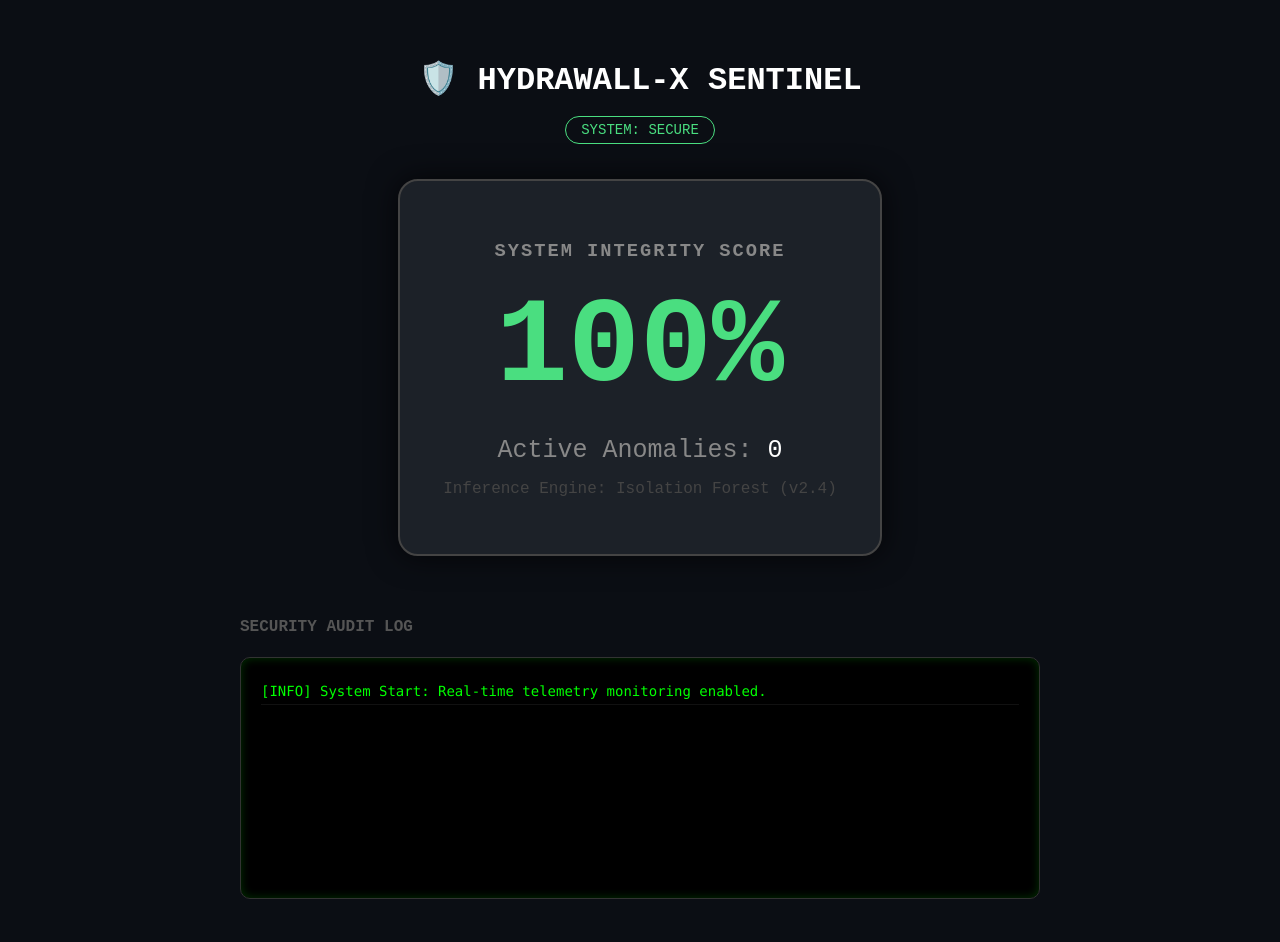
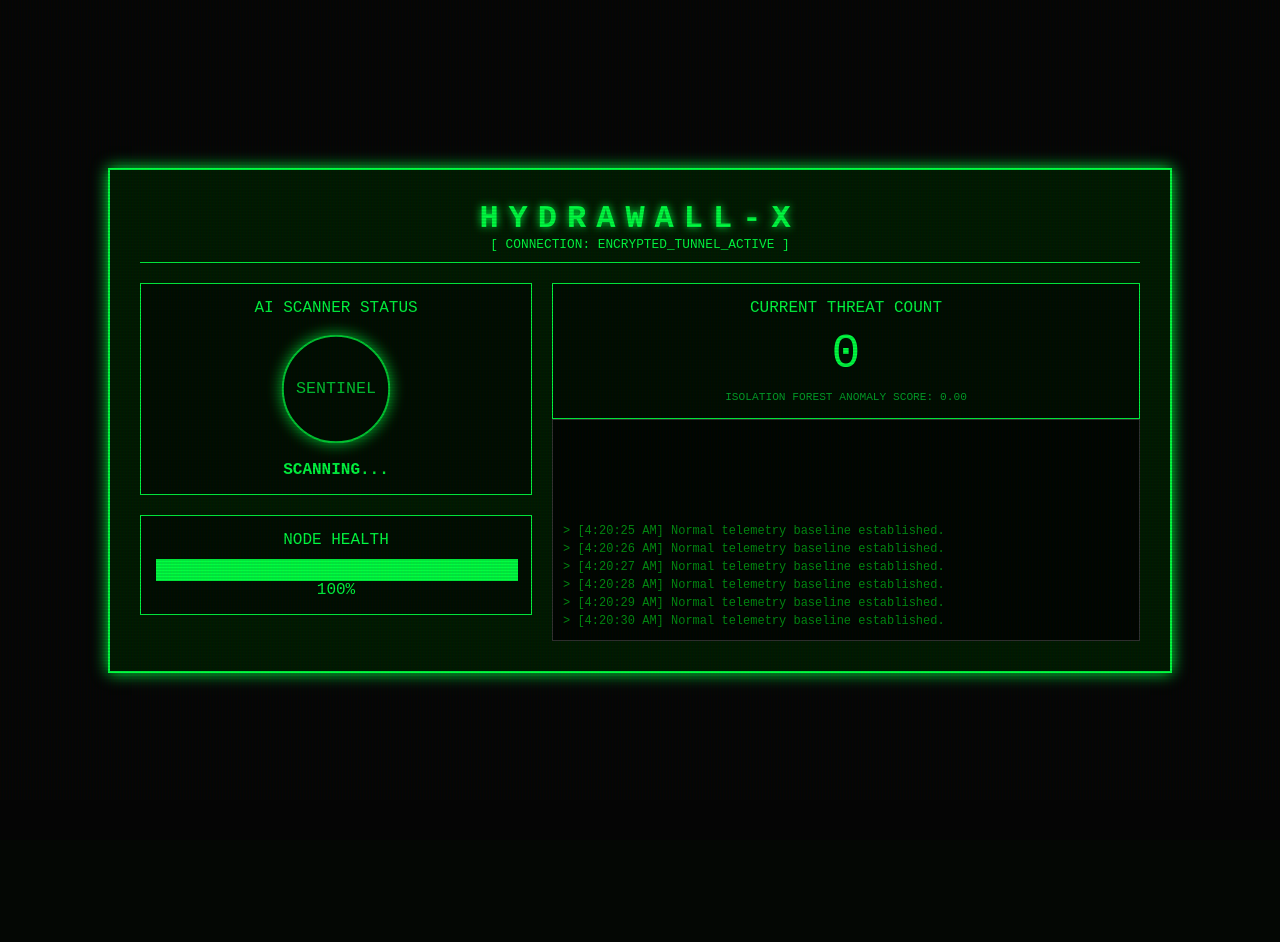
Before and after one commit to Ankur1k/HydraWall-x, a Flask app: template Hydrawall_Web/templates/index.html in a window 1280 px wide. After the commit the page ends 685 px from the top, so only its background shows below. Run offline with Flask 3, Linux system fonts and the light colour scheme; the template is opened without the code that fills it, so the values that code supplies are empty.

Commit message:
Update HTML structure and styles for Hydrawall-X

```diff
--- a/Hydrawall_Web/templates/index.html
+++ b/Hydrawall_Web/templates/index.html
@@ -2,161 +2,224 @@
 <html lang="en">
 <head>
     <meta charset="UTF-8">
-    <title>Hydrawall-X | AI Sentinel</title>
+    <meta name="viewport" content="width=device-width, initial-scale=1.0">
+    <title>HYDRAWALL-X | GLOBAL SENTINEL</title>
     <style>
-        /* Cyberpunk Security Theme */
-        body {
-            background: #0b0e14;
-            color: white;
-            font-family: 'Courier New', monospace;
-            text-align: center;
-            padding: 30px;
-            transition: background 0.5s;
-            overflow-x: hidden;
+        :root {
+            --neon-green: #00ff41;
+            --neon-red: #ff3131;
+            --bg-black: #050505;
+            --panel-bg: rgba(0, 30, 0, 0.85);
         }
 
-        .header { margin-bottom: 20px; }
-        .status-badge {
-            padding: 5px 15px;
-            border-radius: 20px;
-            font-size: 14px;
-            text-transform: uppercase;
-            border: 1px solid #444;
-        }
-        .status-online { color: #4ade80; border-color: #4ade80; }
-        .status-alert { color: #f72585; border-color: #f72585; animation: blinker 1s infinite; }
-
-        .card {
-            background: #1c2128;
-            padding: 40px;
-            border-radius: 20px;
-            display: inline-block;
-            border: 2px solid #444;
-            box-shadow: 0 0 30px rgba(0,0,0,0.7);
-            margin-top: 20px;
-            min-width: 400px;
+        body {
+            background-color: var(--bg-black);
+            color: var(--neon-green);
+            font-family: 'Courier New', Courier, monospace;
+            margin: 0;
+            padding: 20px;
+            display: flex;
+            justify-content: center;
+            align-items: center;
+            min-height: 100vh;
+            overflow: hidden;
         }
 
-        #health { font-size: 120px; color: #4ade80; font-weight: bold; transition: 0.5s; }
-        .threat-box { color: #888; font-size: 25px; margin-top: 20px; }
-
-        /* The Audit Log Area */
-        .audit-container {
-            margin-top: 40px;
-            width: 80%;
-            max-width: 800px;
-            display: inline-block;
-        }
-        .audit-log {
-            background: #000;
-            color: #0f0;
-            padding: 20px;
-            border-radius: 10px;
-            height: 200px;
-            overflow-y: auto;
-            text-align: left;
-            font-size: 14px;
-            border: 1px solid #333;
-            box-shadow: inset 0 0 10px #0f03;
-        }
-        .log-entry {
-            border-bottom: 1px solid #111;
-            padding: 5px 0;
-            font-family: 'Consolas', monospace;
+        /* Scanline CRT Effect */
+        body::before {
+            content: " ";
+            position: fixed;
+            top: 0; left: 0; width: 100%; height: 100%;
+            background: linear-gradient(rgba(18, 16, 16, 0) 50%, rgba(0, 0, 0, 0.1) 50%),
+                        linear-gradient(90deg, rgba(255, 0, 0, 0.03), rgba(0, 255, 0, 0.01), rgba(0, 0, 255, 0.03));
+            background-size: 100% 3px, 3px 100%;
+            pointer-events: none;
+            z-index: 100;
         }
 
-        /* Alert Animations */
-        #alert-banner {
-            display: none;
-            background: #f72585;
-            color: white;
-            padding: 15px;
-            font-size: 24px;
-            font-weight: bold;
-            border-radius: 10px;
-            margin-bottom: 20px;
+        .main-frame {
+            border: 2px solid var(--neon-green);
+            box-shadow: 0 0 15px var(--neon-green);
+            background: var(--panel-bg);
+            width: 90%;
+            max-width: 1000px;
+            padding: 30px;
+            position: relative;
+            transition: all 0.4s ease;
         }
 
-        @keyframes blinker { 50% { opacity: 0; } }
+        .threat-alert {
+            border-color: var(--neon-red) !important;
+            box-shadow: 0 0 40px var(--neon-red) !important;
+        }
+
+        .header {
+            text-align: center;
+            border-bottom: 1px solid var(--neon-green);
+            margin-bottom: 20px;
+            padding-bottom: 10px;
+        }
+
+        .header h1 {
+            margin: 0;
+            letter-spacing: 10px;
+            text-shadow: 0 0 8px var(--neon-green);
+        }
+
+        .grid {
+            display: grid;
+            grid-template-columns: 1fr 1.5fr;
+            gap: 20px;
+        }
+
+        .stat-card {
+            border: 1px solid var(--neon-green);
+            padding: 15px;
+            background: rgba(0,0,0,0.5);
+            text-align: center;
+        }
+
+        /* Radar Pulse Animation */
+        .radar-circle {
+            width: 100px;
+            height: 100px;
+            border-radius: 50%;
+            border: 2px solid var(--neon-green);
+            margin: 20px auto;
+            display: flex;
+            align-items: center;
+            justify-content: center;
+            animation: pulse 2s infinite;
+        }
+
+        @keyframes pulse {
+            0% { transform: scale(0.9); opacity: 1; box-shadow: 0 0 0px var(--neon-green); }
+            70% { transform: scale(1.1); opacity: 0.7; box-shadow: 0 0 20px var(--neon-green); }
+            100% { transform: scale(0.9); opacity: 1; box-shadow: 0 0 0px var(--neon-green); }
+        }
+
+        .red-pulse {
+            border-color: var(--neon-red);
+            animation: pulse-red 0.5s infinite !important;
+        }
+
+        @keyframes pulse-red {
+            50% { box-shadow: 0 0 30px var(--neon-red); }
+        }
+
+        .health-bar-container {
+            width: 100%;
+            height: 20px;
+            background: #111;
+            border: 1px solid var(--neon-green);
+            margin-top: 10px;
+        }
+
+        .health-bar-fill {
+            height: 100%;
+            background: var(--neon-green);
+            width: 100%;
+            transition: width 0.5s ease;
+        }
+
+        #terminal {
+            height: 200px;
+            background: rgba(0,0,0,0.8);
+            border: 1px solid #333;
+            font-size: 0.75rem;
+            padding: 10px;
+            overflow-y: hidden;
+            display: flex;
+            flex-direction: column-reverse;
+        }
+
+        .log-entry { margin: 2px 0; color: #008f11; }
+        .log-threat { color: var(--neon-red); font-weight: bold; }
     </style>
 </head>
 <body>
 
+<div class="main-frame" id="main-frame">
     <div class="header">
-        <h1>🛡️ HYDRAWALL-X SENTINEL</h1>
-        <span id="status-text" class="status-badge status-online">System: Secure</span>
+        <h1>HYDRAWALL-X</h1>
+        <div id="connection-status" style="font-size: 0.8rem;">[ CONNECTION: ENCRYPTED_TUNNEL_ACTIVE ]</div>
     </div>
 
-    <div id="alert-banner">⚠️ CRITICAL THREAT DETECTED: AUTO-MITIGATION ACTIVE ⚠️</div>
+    <div class="grid">
+        <div class="left-panel">
+            <div class="stat-card">
+                <div>AI SCANNER STATUS</div>
+                <div id="radar" class="radar-circle">SENTINEL</div>
+                <div id="status-text" style="font-weight: bold;">STANDBY</div>
+            </div>
 
-    <div class="card">
-        <h3 style="letter-spacing: 2px; color: #888;">SYSTEM INTEGRITY SCORE</h3>
-        <div id="health">100%</div>
-        <div class="threat-box">Active Anomalies: <span id="threats" style="color:white;">0</span></div>
-        <p style="color: #444; margin-top: 15px;">Inference Engine: Isolation Forest (v2.4)</p>
-    </div>
+            <div class="stat-card" style="margin-top: 20px;">
+                NODE HEALTH
+                <div class="health-bar-container">
+                    <div id="health-bar" class="health-bar-fill"></div>
+                </div>
+                <span id="health-val">100%</span>
+            </div>
+        </div>
 
-    <br>
+        <div class="right-panel">
+            <div class="stat-card">
+                CURRENT THREAT COUNT
+                <div id="threat-val" style="font-size: 3rem; margin: 10px 0;">0</div>
+                <div style="font-size: 0.7rem; opacity: 0.6;">ISOLATION FOREST ANOMALY SCORE: <span id="score">0.00</span></div>
+            </div>
 
-    <div class="audit-container">
-        <h4 style="text-align: left; color: #555;">SECURITY AUDIT LOG</h4>
-        <div class="audit-log" id="audit-log">
-            <div class="log-entry">[INFO] System Start: Real-time telemetry monitoring enabled.</div>
+            <div id="terminal">
+                </div>
         </div>
     </div>
+</div>
 
-    <script>
-        let lastHealth = 100;
+<script>
+    function addLog(msg, isThreat = false) {
+        const terminal = document.getElementById('terminal');
+        const entry = document.createElement('div');
+        entry.className = isThreat ? 'log-entry log-threat' : 'log-entry';
+        entry.innerHTML = `> [${new Date().toLocaleTimeString()}] ${msg}`;
+        terminal.prepend(entry);
+    }
 
-        async function update() {
-            try {
-                const res = await fetch('/api/stats');
-                const data = await res.json();
+    async function fetchData() {
+        try {
+            const response = await fetch('/api/stats');
+            const data = await response.json();
 
-                if(data.status === "Success") {
-                    const healthElement = document.getElementById('health');
-                    const threatElement = document.getElementById('threats');
-                    const banner = document.getElementById('alert-banner');
-                    const statusBadge = document.getElementById('status-text');
-                    const log = document.getElementById('audit-log');
-                    const time = new Date().toLocaleTimeString();
+            const frame = document.getElementById('main-frame');
+            const radar = document.getElementById('radar');
+            const healthBar = document.getElementById('health-bar');
+            const statusText = document.getElementById('status-text');
 
-                    healthElement.innerText = data.health + "%";
-                    threatElement.innerText = data.threat_count;
+            document.getElementById('health-val').innerText = data.health + "%";
+            document.getElementById('threat-val').innerText = data.threat_count;
+            healthBar.style.width = data.health + "%";
 
-                    // Threat Detection State
-                    if(data.health < 100) {
-                        banner.style.display = "block";
-                        healthElement.style.color = "#f72585";
-                        document.body.style.backgroundColor = "#1a0505";
-                        statusBadge.innerText = "System: Mitigating Threat";
-                        statusBadge.className = "status-badge status-alert";
+            if (data.threat_count > 0) {
+                frame.classList.add('threat-alert');
+                radar.classList.add('red-pulse');
+                statusText.innerText = "THREAT DETECTED";
+                statusText.style.color = "#ff3131";
+                healthBar.style.backgroundColor = "#ff3131";
+                addLog(`CRITICAL: Detected ${data.threat_count} anomalous process(es)`, true);
+            } else {
+                frame.classList.remove('threat-alert');
+                radar.classList.remove('red-pulse');
+                statusText.innerText = "SCANNING...";
+                statusText.style.color = "#00ff41";
+                healthBar.style.backgroundColor = "#00ff41";
+                addLog("Normal telemetry baseline established.");
+            }
+        } catch (e) {
+            console.log("Stream error:", e);
+        }
+    }
 
-                        // Log the event once per detection
-                        if(lastHealth === 100) {
-                            let entry = `<div class="log-entry" style="color:#f72585">[${time}] 🚨 ALERT: Behavioral anomaly detected! PIDs identified as malicious.</div>`;
-                            log.innerHTML = entry + log.innerHTML;
-                        }
-                    }
-                    // Recovery State
-                    else {
-                        if(lastHealth < 100) {
-                            let entry = `<div class="log-entry" style="color:#4ade80">[${time}] ✅ RESOLVED: Threat neutralized. System health restored to 100%.</div>`;
-                            log.innerHTML = entry + log.innerHTML;
-                        }
-                        banner.style.display = "none";
-                        healthElement.style.color = "#4ade80";
-                        document.body.style.backgroundColor = "#0b0e14";
-                        statusBadge.innerText = "System: Secure";
-                        statusBadge.className = "status-badge status-online";
-                    }
-                    lastHealth = data.health;
-                }
-            } catch(e) { console.log("Re-establishing connection to Sentinel Hub..."); }
-        }
+    setInterval(fetchData, 1000);
+</script>
 
-        // Refresh every 2 seconds for high-speed demo
-        setInterval(update, 2000);
-    </script>
 </body>
 </html>
```
